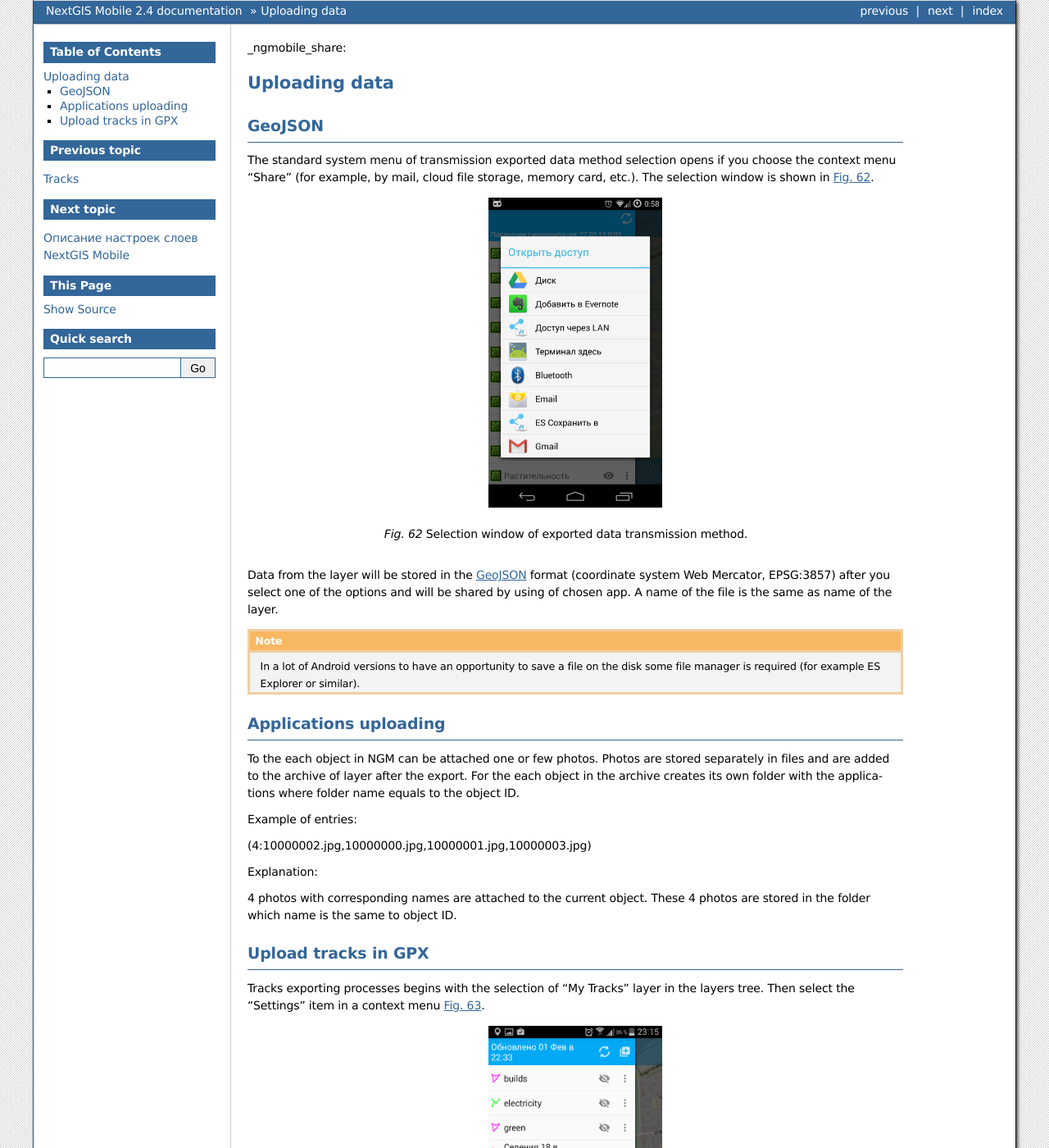
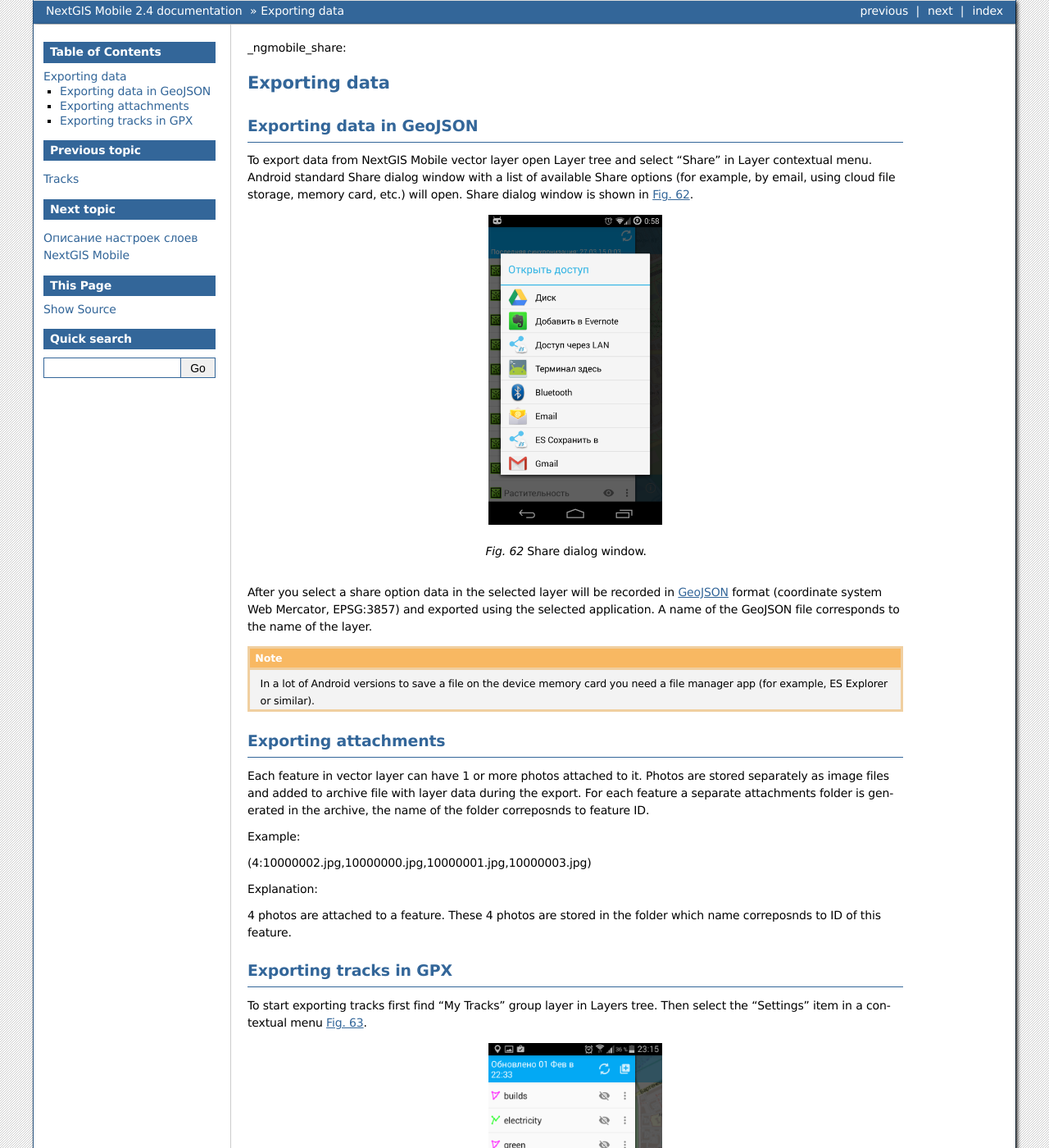
Before and after one commit to nextgis/docs_ngmobile, a Sphinx documentation site: the page built from source/share.rst, in a window 1280 px wide and 1400 px high. Shown: the whole window at 82% size. Built offline with Sphinx 7.4.7, drawn with Linux system fonts in a browser that asks for light colours; formulas are drawn with MathJax 3; some of the changed text lies outside the part shown.

Commit message:
update translation

```diff
--- a/source/main.rst
+++ b/source/main.rst
@@ -1,4 +1,4 @@
-.. sectionauthor:: Дмитрий Барышников <dmitry.baryshnikov@nextgis.ru>
+.. sectionauthor:: Dmitry Baryshnikov <dmitry.baryshnikov@nextgis.ru>
 
 .. _ngmobile_gui:
 
--- a/source/share.rst
+++ b/source/share.rst
@@ -1,44 +1,44 @@
-.. sectionauthor:: Дмитрий Барышников <dmitry.baryshnikov@nextgis.ru>..
+.. sectionauthor:: Dmitry Baryshnikov <dmitry.baryshnikov@nextgis.ru>
 
 _ngmobile_share:
 
-Uploading data
-==============
+Exporting data
+===============
 
-GeoJSON
--------
+Exporting data in GeoJSON
+---------------------------
 
-The standard system menu of transmission exported data method selection opens if you choose the context menu "Share" (for example, by mail, cloud file storage, memory card, etc.). The selection window is shown in :numref:`ngmobile_share_pic`.
+To export data from NextGIS Mobile vector layer open Layer tree and select "Share" in Layer contextual menu. Android standard Share dialog window with a list of available Share options (for example, by email, using cloud file storage, memory card, etc.) will open. Share dialog window is shown in :numref:`ngmobile_share_pic`.
 
 .. figure:: _static/ngmobile_share.png
    :name: ngmobile_share_pic
    :align: center
    :height: 10cm
 
-   Selection window of exported data transmission method.
+   Share dialog window.
 
-Data from the layer will be stored in the :term:`GeoJSON` format (:term:`coordinate system` Web Mercator, EPSG:3857) after you select one of the options and will be shared by using of chosen app. A name of the file is the same as name of the layer.
+After you select a share option data in the selected layer will be recorded in :term:`GeoJSON` format (:term:`coordinate system` Web Mercator, EPSG:3857) and exported using the selected application. A name of the GeoJSON file corresponds to the name of the layer.
 
 .. note::
-   In a lot of Android versions to have an opportunity to save a file on the disk some file manager is required (for example ES Explorer or similar).
+   In a lot of Android versions to save a file on the device memory card you need a file manager app (for example, ES Explorer or similar).
 
-Applications uploading
-----------------------
+Exporting attachments
+-----------------------
 
-To the each object in NGM can be attached one or few photos. Photos are stored separately in files and are added to the archive of layer after the export. For the each object in the archive creates its own folder with the applications where folder name equals to the object ID.
+Each feature in vector layer can have 1 or more photos attached to it. Photos are stored separately as image files and added to archive file with layer data during the export. For each feature a separate attachments folder is generated in the archive, the name of the folder correposnds to feature ID.
 
-Example of entries:
+Example:
 
 (4:10000002.jpg,10000000.jpg,10000001.jpg,10000003.jpg)
 
 Explanation:
 
-4 photos with corresponding names are attached to the current object. These 4 photos are stored in the folder which name is the same to object ID.
+4 photos are attached to a feature. These 4 photos are stored in the folder which name correposnds to ID of this feature.
 
-Upload tracks in GPX
---------------------
+Exporting tracks in GPX
+------------------------
 
-Tracks exporting processes begins with the selection of "My Tracks" layer in the layers tree. Then select the "Settings" item in a context menu  :numref:`ngmobile_tree_layers_gpx_pic`.
+To start exporting tracks first find "My Tracks" group layer in Layers tree. Then select the "Settings" item in a contextual menu  :numref:`ngmobile_tree_layers_gpx_pic`.
 
 .. figure:: _static/tree_layers_gpx.png
    :name: ngmobile_tree_layers_gpx_pic
@@ -47,20 +47,20 @@ Tracks exporting processes begins with the selection of "My Tracks" layer in the
 
    Layers tree.
 
-The window with recorded tracks will open. Tracks will be divided by cession if a few tracks have been recorded in a one day. If one of the tracks was recorded in a few days then a recorded track will be splitted up to pieces by days when record was made :numref:`ngmobile_tracks_list_gpx_pic`.
+Tracks control panel will open. If a few tracks have been recorded on same day, these tracks are grouped by sessions. If track recording continued for a few days, this track is split up into few parts corresponding to the number of days.
 
 .. figure:: _static/tracks_list_gpx.png
    :name: ngmobile_tracks_list_gpx_pic
    :align: center
    :height: 10cm
 
-   Recorded tracks list.
+   List of recorded tracks.
 
-Choose a desired track from the list of recorded tracks by setting flag in the checkbox. In the result, buttons on the top toolbar will be active. Choose the button with icon of three points. Select "Share" :numref:`ngmobile_tracks_list_and_menus_pic`.
+Select tracks you want to export. Buttons in Top toolbar will become active. Open contextual menu and select "Share" item :numref:`ngmobile_tracks_list_and_menus_pic`.
 
 .. figure:: _static/tracks_list_and_menus.png
    :name: ngmobile_tracks_list_and_menus_pic
    :align: center
    :height: 10cm
 
-   List of recorded tracks menu activation.
+   Tracks control panel contextual menu.
--- a/source/tracks.rst
+++ b/source/tracks.rst
@@ -1,4 +1,4 @@
-.. sectionauthor:: Дмитрий Барышников <dmitry.baryshnikov@nextgis.ru><dmitry.baryshnikov@nextgis.ru>
+.. sectionauthor:: Dmitry Baryshnikov <dmitry.baryshnikov@nextgis.ru>
 
 .. tracks:
 
@@ -35,7 +35,7 @@ Track recording is performed in background mode. To indicate that the process is
 
  	The numbers indicate: 1 - Name of track session; 2 - "Stop track recording" button; 3 - "Open recording app" button.
 
-Recorded track is displayed on the map immediately. Track points are grouped by days and sessions within a day. If track recording continues the next day, track will be divided into two parts.
+Recorded track is displayed on the map immediately. Track points are grouped by days and sessions within a day. If track recording continues the next day, track will be split up into two parts.
 
 Managing recorded tracks
 ---------------------------
```
